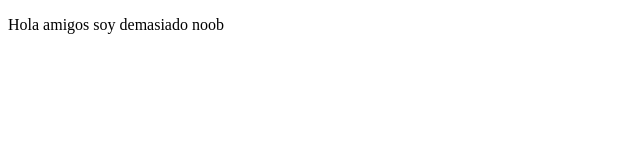
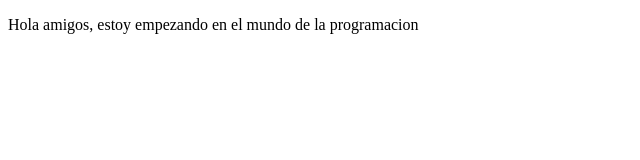
Before and after one commit to Aquilesmar/proyectoDemoCursoPrework, a plain HTML site: page index.html in a window 1280 px wide. Shown: the whole page, without its empty margins (0-640 px from the left). Drawn offline with Linux system fonts and the light colour scheme.

Commit message:
cambios en el archivo

```diff
--- a/index.html
+++ b/index.html
@@ -8,7 +8,7 @@
 </head>
 <body>
     <p>
-        Hola amigos soy demasiado noob
+        Hola amigos, estoy empezando en el mundo de la programacion
     </p>
 </body>
 </html>
```
